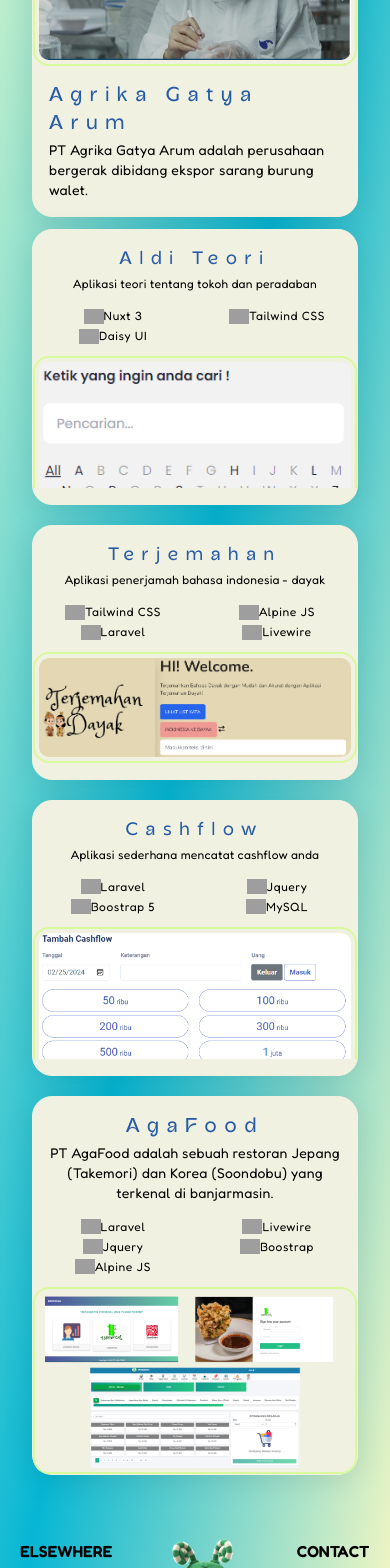
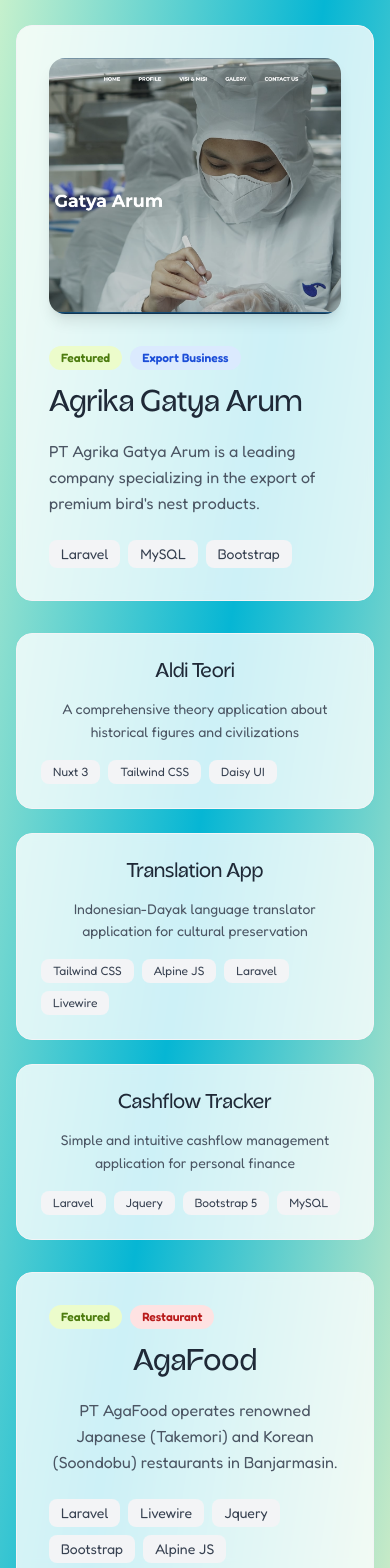
Before and after one commit to aldmf26/aldinuxt, a Nuxt app: page / in a window 390 px wide. Shown: the part 432-2000 px from the top of the page. Built offline with nearby package versions, Linux system fonts and the light colour scheme; grey boxes are pictures that could not be loaded.

Commit message:
fix: update ubah bahasa indo ke inggris, dan tampilan project

```diff
--- a/components/FaqService.vue
+++ b/components/FaqService.vue
@@ -3,24 +3,24 @@
         <div class="md:w-[970px] mx-4 md:mx-auto">
           <div class="bg-warnaHeading p-10 shadow-sm rounded-3xl">
             <h3 class="text-lg md:text-2xl font-medium text-gray-800">
-              FAQ tentang layanan ini
+              FAQ about this service
             </h3>
 
-            <Accordion title="Apa saja yang bisa dibuat ?">
-              <IconAcc2> Web aplikasi </IconAcc2>
-              <IconAcc2>Musik semua genre</IconAcc2>
+            <Accordion title="What can be created?">
+              <IconAcc2> Web applications </IconAcc2>
+              <IconAcc2>Music in all genres</IconAcc2>
             </Accordion>
 
-            <Accordion title="Bagaimana cara kerjanya ?">
-              Untuk pembuatan website dan musik pelanggan harus mengirimkan referensi, agar yang mau dikerjakan lebih jelas. Projek akan dikerjakan jika pelanggan sudah deal dan membayar dp.
+            <Accordion title="How does it work?">
+              For website and music creation, customers must send references to make the project requirements clearer. The project will begin once the customer agrees to the terms and pays the down payment.
             </Accordion>
 
-            <Accordion title="Waktu pengerjaannya ?">
-              Untuk estimasi waktu pengerjaannya tergantung projek yang dibuat dan ditentukan oleh pelanggannya
+            <Accordion title="What's the turnaround time?">
+              The estimated completion time depends on the project scope and will be determined together with the customer.
             </Accordion>
 
-            <Accordion title="Bagaimana pembayarannya ?">
-              Untuk pembayaran bisa dilakukan secara transfer melalui bank dan e-wallet.
+            <Accordion title="What are the payment options?">
+              Payment can be made via bank transfer and e-wallet.
             </Accordion>
 
           </div>
--- a/components/Project.vue
+++ b/components/Project.vue
@@ -16,132 +16,170 @@
 }
 </style>
 <template>
-  <div v-motion-fade>
-  <div  class="grid grid-rows-1 gap-5 mx-8 md:mx-16">
-    <a  target="_blank" href="https://ptagrikagatyaarum.com/" :class="classCard">
-      <div class="grid grid-cols-1 md:grid-cols-2">
-        <div>
+  <div v-motion-fade class="py-8 md:py-16">
+    <!-- Hero Section Title -->
+    <div class="max-w-7xl mx-auto px-4 sm:px-6 lg:px-8 mb-12">
+      <h2 class="acorn500 text-4xl md:text-6xl font-bold text-gray-800">Projects</h2>
+      <p class="text-lg md:text-xl text-gray-600">Crafted with passion and precision</p>
+    </div>
+
+    <div class="max-w-7xl mx-auto px-4 sm:px-6 lg:px-8 space-y-8">
+
+      <!-- Featured Project 1 - Agrika Gatya Arum -->
+      <a
+        target="_blank"
+        href="https://ptagrikagatyaarum.com/"
+        :class="classCard"
+        class="block group"
+      >
+        <div class="grid md:grid-cols-2 gap-8 items-center p-8">
+          <div class="order-2 md:order-1">
+            <div class="flex items-center gap-2 mb-4">
+              <span class="px-3 py-1 bg-lime-100 text-lime-700 text-xs font-semibold rounded-full">Featured</span>
+              <span class="px-3 py-1 bg-blue-100 text-blue-700 text-xs font-semibold rounded-full">Export Business</span>
+            </div>
+            <h1 class="acorn500 text-start text-3xl md:text-4xl font-bold text-gray-800 mb-4 group-hover:text-blue-600 transition-colors">
+              Agrika Gatya Arum
+            </h1>
+            <p class="text-base text-start md:text-lg text-gray-600 leading-relaxed mb-6">
+              PT Agrika Gatya Arum is a leading company specializing in the export of premium bird's nest products.
+            </p>
+            <div class="flex flex-wrap gap-2">
+              <span class="px-3 py-1 bg-gray-100 text-gray-700 text-sm rounded-lg">Laravel</span>
+              <span class="px-3 py-1 bg-gray-100 text-gray-700 text-sm rounded-lg">MySQL</span>
+              <span class="px-3 py-1 bg-gray-100 text-gray-700 text-sm rounded-lg">Bootstrap</span>
+            </div>
+          </div>
+          <div class="order-1 md:order-2">
+            <div class="relative overflow-hidden rounded-2xl shadow-lg group-hover:shadow-2xl transition-shadow duration-300">
               <img
-            class="h-44 md:h-72 w-full mt-3 p-1 rounded-2xl border-2 border-lime-200"
+                class="w-full h-64 md:h-80 object-cover transform group-hover:scale-105 transition-transform duration-500"
                 :src="`/projects/agrika.png`"
+                alt="Agrika Gatya Arum"
+              />
+            </div>
+          </div>
+        </div>
+      </a>
+
+      <!-- Grid Projects -->
+      <div class="grid md:grid-cols-2 lg:grid-cols-3 gap-6">
+        <a
+          :href="project.link"
+          target="_blank"
+          v-for="project in projects"
+          :key="project.judul"
+          :class="classCard"
+          class="block group h-full"
+        >
+          <div class="p-6 flex flex-col h-full">
+            <!-- Image -->
+            <!-- <div class="relative overflow-hidden rounded-xl mb-6 h-48">
+              <img
+                class="w-full h-full object-cover transform group-hover:scale-110 transition-transform duration-500"
+                :src="`/projects/${project.imgLink}`"
                 alt=""
               />
+            </div> -->
+
+            <!-- Content -->
+            <div class="flex-grow">
+              <h3 class="acorn500 text-xl md:text-2xl font-bold text-gray-800 mb-3 group-hover:text-blue-600 transition-colors">
+                {{ project.judul }}
+              </h3>
+              <p class="text-sm md:text-base text-gray-600 mb-4 leading-relaxed">
+                {{ project.deskripsi }}
+              </p>
             </div>
-        <div class="text-start content-center">
-          <h1
-            class="acorn500 text-warna1 font-bold text-xl md:text-3xl tracking-[0.5rem] p-4"
+
+            <!-- Tech Stack -->
+            <div class="flex flex-wrap gap-2 mt-auto">
+              <span
+                v-for="tech in project.techs"
+                :key="tech"
+                class="px-3 py-1 bg-gray-100 text-gray-700 text-xs rounded-lg"
               >
-            Agrika Gatya Arum
-          </h1>
-          <p
-            class="text-sm md:text-lg tracking-[0.25px] md:tracking-[1.5px] mt-[-30px] p-4"
-          >
-            PT Agrika Gatya Arum adalah perusahaan bergerak dibidang ekspor
-            sarang burung walet.
-          </p>
+                {{ tech }}
+              </span>
             </div>
           </div>
         </a>
       </div>
-  <div  class="grid grid-cols-1 md:grid-cols-3 gap-5 mx-8 md:mx-16 mt-3 mb-5">
+
+      <!-- Featured Project 2 - AgaFood -->
       <a
-      :href="project.link"
         target="_blank"
-      v-for="(project, index) in projects"
-      :key="project.judul"
-      class="h-90"
+        href="https://ptagafood.com/"
         :class="classCard"
+        class="block group"
       >
-      <h1
-        class="acorn500 text-warna1 font-bold text-lg md:text-xl tracking-[0.5rem] text-center md:text-end p-4"
+        <div class="p-8">
+          <div class="flex items-center gap-2 mb-4">
+            <span class="px-3 py-1 bg-lime-100 text-lime-700 text-xs font-semibold rounded-full">Featured</span>
+            <span class="px-3 py-1 bg-red-100 text-red-700 text-xs font-semibold rounded-full">Restaurant</span>
+          </div>
+          <h1 class="acorn500 text-3xl md:text-4xl font-bold text-gray-800 mb-4 group-hover:text-blue-600 transition-colors">
+            AgaFood
+          </h1>
+          <p class="text-base md:text-lg text-gray-600 leading-relaxed mb-6 max-w-4xl">
+            PT AgaFood operates renowned Japanese (Takemori) and Korean (Soondobu) restaurants in Banjarmasin.
+          </p>
+          <div class="flex flex-wrap gap-2 mb-6">
+            <span
+              v-for="tech in projectResto"
+              :key="tech"
+              class="px-3 py-1 bg-gray-100 text-gray-700 text-sm rounded-lg"
             >
-        {{ project.judul }}
-      </h1>
-      <p
-        class="text-center md:text-end text-xs tracking-[0.25px] md:tracking-[1.5px] mt-[-30px] p-4"
-      >
-        {{ project.deskripsi }}
-      </p>
-      <ul
-        class="text-xs tracking-wider grid grid-cols-2 justify-items-center md:flex md:justify-center gap-1"
-      >
-        <li class="flex items-center" v-for="tech in project.techs">
-          <div v-html="cekIcon"></div>
               {{ tech }}
-        </li>
-      </ul>
-      <div class="overflow-y-auto max-h-36 mb-4">
+            </span>
+          </div>
+          <div class="relative overflow-hidden rounded-2xl shadow-lg group-hover:shadow-2xl transition-shadow duration-300">
             <img
-          class="w-full mx-auto mt-3 p-1 rounded-2xl border-2 border-lime-200"
-          :src="`/projects/${project.imgLink}`"
-          alt=""
+              class="w-full h-64 md:h-96 object-cover transform group-hover:scale-105 transition-transform duration-500"
+              :src="`/projects/resto1.png`"
+              alt="AgaFood Restaurant"
             />
           </div>
+        </div>
       </a>
-  </div>
 
-  <div class="grid grid-cols-1 mx-8 md:mx-16 mt-3 mb-5" :class="classCard">
-    <a target="_blank" href="https://ptagafood.com/">
-      <h1
-        class="acorn500 text-warna1 font-bold text-xl md:text-3xl tracking-[0.5rem] p-4"
-      >
-        AgaFood
-      </h1>
-      <p class="text-sm md:text-lg tracking-[0.25px] md:tracking-[1.5px] mt-[-30px] p-4">
-        PT AgaFood adalah sebuah restoran Jepang (Takemori) dan Korea (Soondobu) yang terkenal di
-        banjarmasin.
-      </p>
-      <ul
-        class="text-xs md:text-lg tracking-wider grid grid-cols-2 justify-items-center md:flex md:justify-center gap-1"
-      >
-        <li class="flex items-center" v-for="tech in projectResto">
-          <div v-html="cekIcon"></div>
-          {{ tech }}
-        </li>
-      </ul>
-      <img
-        class="w-full md:h-screen mx-auto aspect-w-16 aspect-h-9 mt-3 p-1 rounded-2xl border-2 border-lime-200"
-        :src="`/projects/resto1.png`"
-        alt=""
-      />
-    </a>
     </div>
   </div>
 </template>
+
 <script setup>
 const classCard = ref(
-  "bg-[#f1f1e1] cursor-pointer hover:shadow-2xl shadow-lime-200 hover:scale-105 transition-all duration-500 ease-in-out glass rounded-3xl"
+  "bg-white/80 backdrop-blur-sm cursor-pointer hover:shadow-2xl hover:shadow-blue-100/50 hover:-translate-y-1 transition-all duration-300 ease-out rounded-2xl border border-gray-100"
 );
+
 const projects = ref([
   {
     id: 1,
     judul: "Aldi Teori",
-    deskripsi: "Aplikasi teori tentang tokoh dan peradaban",
+    deskripsi: "A comprehensive theory application about historical figures and civilizations",
     techs: ["Nuxt 3", "Tailwind CSS", "Daisy UI"],
     link: "https://alditeori.vercel.app/",
     imgLink: "teori.png",
   },
   {
     id: 2,
-    judul: "Terjemahan",
-    deskripsi: "Aplikasi penerjamah bahasa indonesia - dayak",
+    judul: "Translation App",
+    deskripsi: "Indonesian-Dayak language translator application for cultural preservation",
     techs: ["Tailwind CSS", "Alpine JS", "Laravel", "Livewire"],
     link: "https://terjemahan.klinikhappykids.com/",
     imgLink: "terjemahan.png",
   },
   {
     id: 3,
-    judul: "Cashflow",
-    deskripsi: "Aplikasi sederhana mencatat cashflow anda",
-    techs: ["Laravel", "Jquery", "Boostrap 5", "MySQL"],
+    judul: "Cashflow Tracker",
+    deskripsi: "Simple and intuitive cashflow management application for personal finance",
+    techs: ["Laravel", "Jquery", "Bootstrap 5", "MySQL"],
     link: "https://cashflow.klinikhappykids.com/cashflow/add",
     imgLink: "cashflow.png",
   },
 ]);
 
 const projectResto = ref([
-  'Laravel', 'Livewire', 'Jquery', 'Boostrap', 'Alpine JS'
+  'Laravel', 'Livewire', 'Jquery', 'Bootstrap', 'Alpine JS'
 ])
-const cekIcon =
-  '<img width="20" height="20" src="https://img.icons8.com/doodle/20/checkmark.png" alt="checkmark"/>';
 </script>
```
Also changed, not shown: pages/service.vue (+10 -10 lines). Lines whose indentation alone changed are shown as unchanged.
